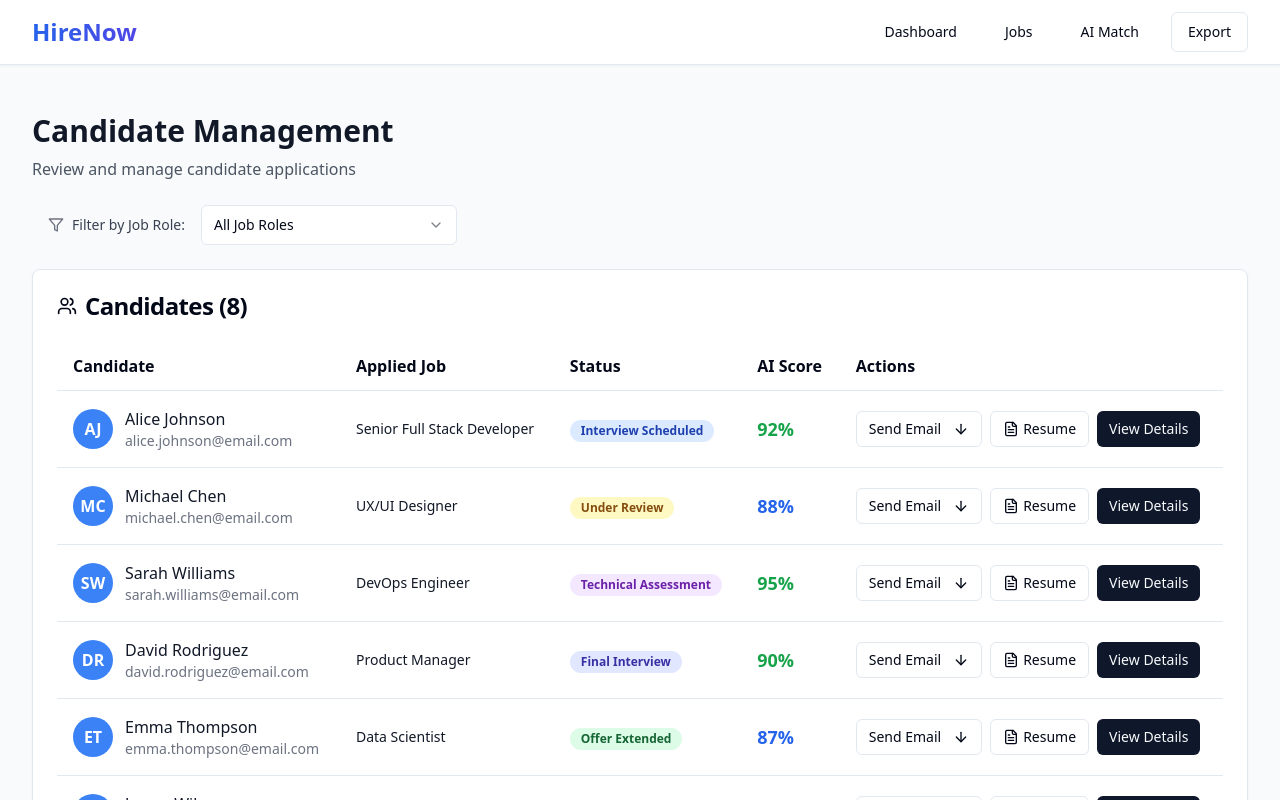
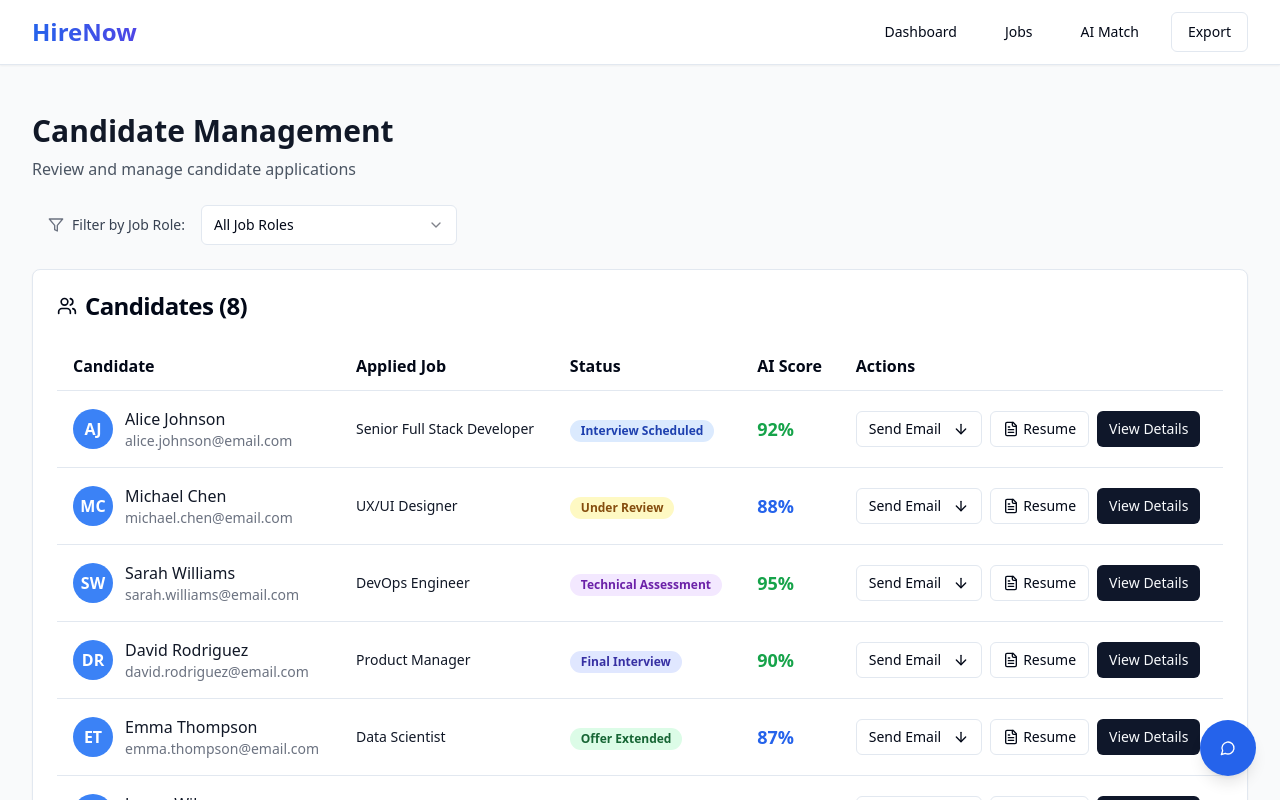
Before and after one commit to rahultej156/hirenow-recruiter-hub, a React (Vite) app: page /candidates in a window 1280 px wide. Shown: the top 800 px of the page. Built offline with nearby package versions, Linux system fonts and the light colour scheme.

Commit message:
Add chatbot widget
Adds a chatbot widget icon that redirects to the specified URL.

```diff
--- /dev/null
+++ b/src/components/ChatbotWidget.tsx
@@ -0,0 +1,23 @@
+
+import { MessageCircle } from "lucide-react";
+import { Button } from "@/components/ui/button";
+
+const ChatbotWidget = () => {
+  const handleChatbotClick = () => {
+    window.open("https://cosmic-pony-89810b.netlify.app/", "_blank");
+  };
+
+  return (
+    <div className="fixed bottom-6 right-6 z-50">
+      <Button
+        onClick={handleChatbotClick}
+        className="h-14 w-14 rounded-full bg-blue-600 hover:bg-blue-700 shadow-lg hover:shadow-xl transition-all duration-200"
+        size="icon"
+      >
+        <MessageCircle className="h-6 w-6 text-white" />
+      </Button>
+    </div>
+  );
+};
+
+export default ChatbotWidget;
--- a/src/pages/Candidates.tsx
+++ b/src/pages/Candidates.tsx
@@ -1,4 +1,3 @@
-
 import { useState } from "react";
 import { Card, CardContent, CardHeader, CardTitle } from "@/components/ui/card";
 import { Button } from "@/components/ui/button";
@@ -21,6 +20,7 @@ import {
 import { ArrowDown, FileText, Users, Filter } from "lucide-react";
 import { Link, useLocation } from "react-router-dom";
 import { toast } from "@/hooks/use-toast";
+import ChatbotWidget from "@/components/ChatbotWidget";
 
 const Candidates = () => {
   const [selectedCandidate, setSelectedCandidate] = useState(null);
@@ -440,6 +440,9 @@ const Candidates = () => {
           </CardContent>
         </Card>
       </div>
+
+      {/* Chatbot Widget */}
+      <ChatbotWidget />
     </div>
   );
 };
```
